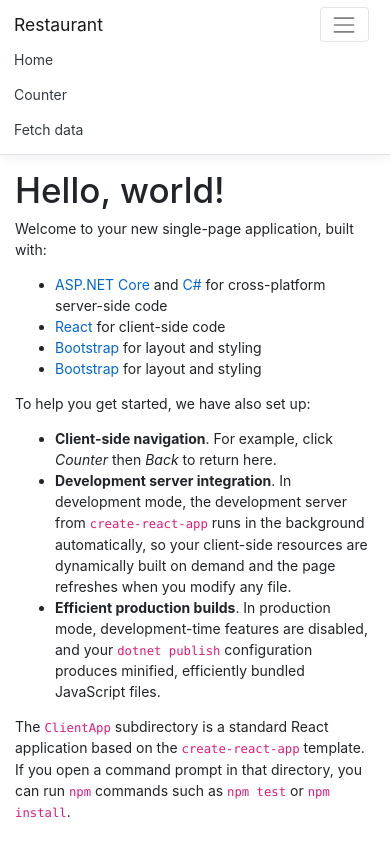
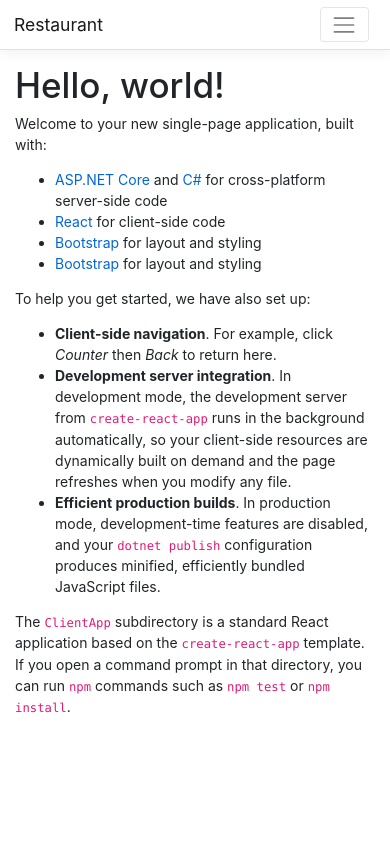
Before and after one commit to NikoMakridakis/RestaurantApp, a React (Create React App) app in the folder ClientApp/: page / in a window 390 px wide. Built offline with nearby package versions, Linux system fonts and the light colour scheme.

Commit message:
converted react class to react function

```diff
--- a/ClientApp/src/components/NavMenu.js
+++ b/ClientApp/src/components/NavMenu.js
@@ -5,12 +5,10 @@
 
 function NavMenu(props) {
 
-    const [collapsed, setCollapsed] = useState(true);
+    const [isCollapsed, setIsCollapsed] = useState(true);
 
     const toggleNavbar = () => {
-        setCollapsed({
-            collapsed: !collapsed
-        });
+        setIsCollapsed(!isCollapsed);
     }
 
     return (
@@ -19,7 +17,7 @@
                 <Container>
                     <NavbarBrand tag={Link} to="/">Restaurant</NavbarBrand>
                     <NavbarToggler onClick={toggleNavbar} className="mr-2" />
-                    <Collapse className="d-sm-inline-flex flex-sm-row-reverse" isOpen={!props.collapsed} navbar>
+                    <Collapse className="d-sm-inline-flex flex-sm-row-reverse" isOpen={!isCollapsed} navbar>
                         <ul className="navbar-nav flex-grow">
                             <NavItem>
                                 <NavLink tag={Link} className="text-dark" to="/">Home</NavLink>
```
Also changed, not shown: ClientApp/public/index.html (+5 -5 lines).
